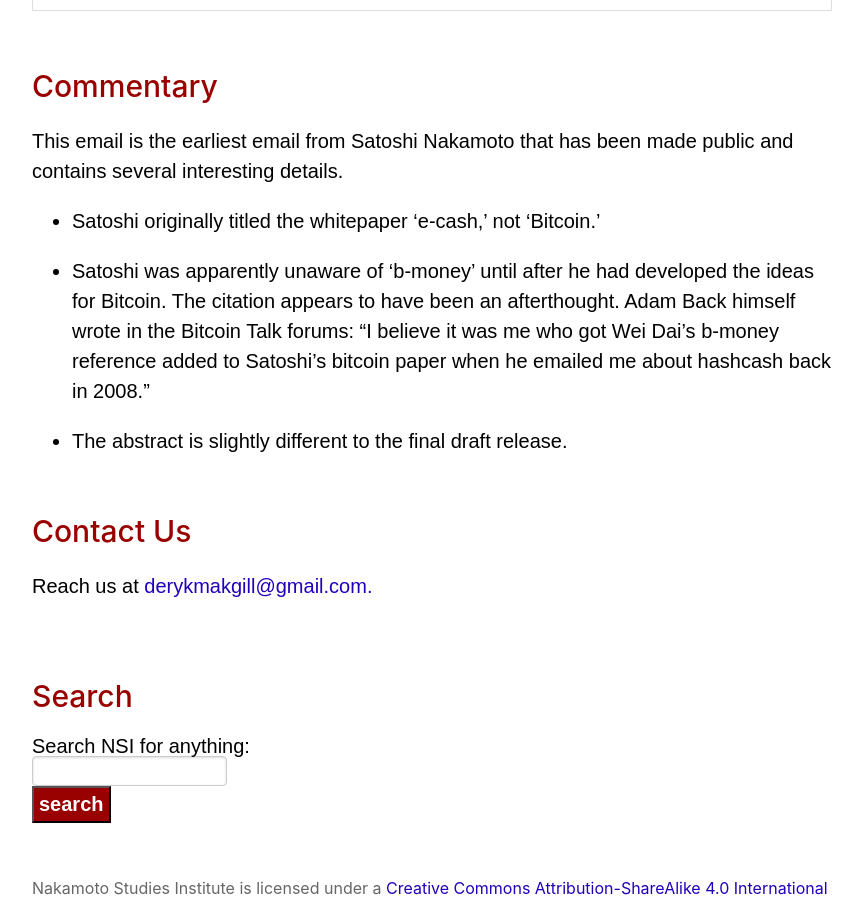
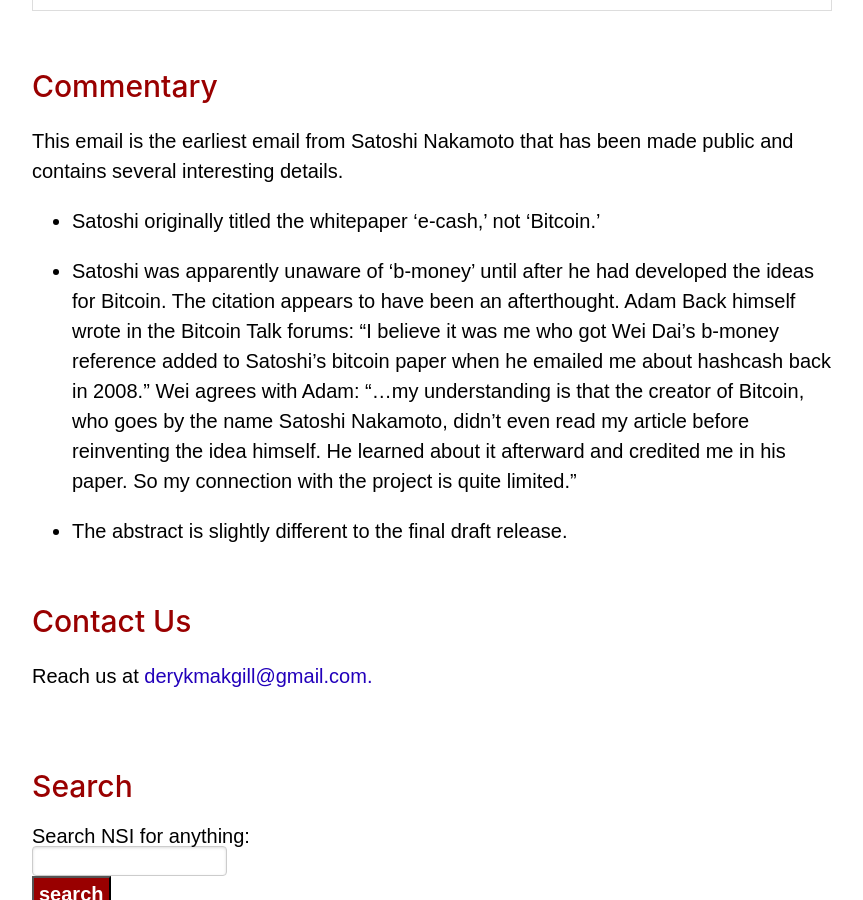
Before and after one commit to nakamotostudies/nakamotostudies.github.io, a Jekyll site: the page built from emails/dai/35.md, in a window 1280 px wide and 900 px high, scrolled down 1412 px. Shown: the whole window, without its empty margins (58-921 px from the left). Built offline with Jekyll 4.4.1, drawn with Linux system fonts in a browser that asks for light colours; our own code applies the rules of GitHub Pages for plain Markdown files.

Commit message:
Update 35.md

```diff
--- a/emails/dai/35.md
+++ b/emails/dai/35.md
@@ -43,5 +43,5 @@ Satoshi</pre>
 This email is the earliest email from Satoshi Nakamoto that has been made public and contains several interesting details.
 
 - Satoshi originally titled the whitepaper 'e-cash,' not 'Bitcoin.'
-- Satoshi was apparently unaware of 'b-money' until after he had developed the ideas for Bitcoin. The citation appears to have been an afterthought. Adam Back himself wrote in the Bitcoin Talk forums: "I believe it was me who got Wei Dai’s b-money reference added to Satoshi’s bitcoin paper when he emailed me about hashcash back in 2008."
+- Satoshi was apparently unaware of 'b-money' until after he had developed the ideas for Bitcoin. The citation appears to have been an afterthought. Adam Back himself wrote in the Bitcoin Talk forums: "I believe it was me who got Wei Dai’s b-money reference added to Satoshi’s bitcoin paper when he emailed me about hashcash back in 2008." Wei agrees with Adam: "…my understanding is that the creator of Bitcoin, who goes by the name Satoshi Nakamoto, didn’t even read my article before reinventing the idea himself. He learned about it afterward and credited me in his paper. So my connection with the project is quite limited."
 - The abstract is slightly different to the final draft release.
```
